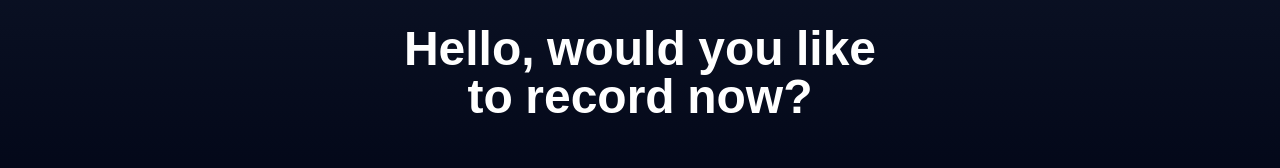
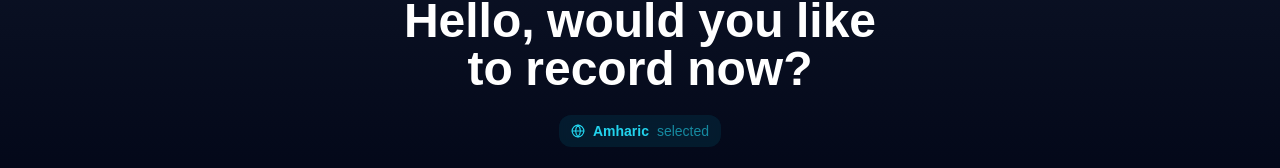
Before and after one commit to selamawitk/Ethio-talk, a React (Vite) app in the folder frontend/: page / in a window 1280 px wide. Shown: the part 215-383 px from the top of the page. Built offline with nearby package versions, Linux system fonts and the light colour scheme; no server answers.

Commit message:
feat: show selected language badge on HomePage idle state

```diff
--- a/frontend/src/pages/HomePage.jsx
+++ b/frontend/src/pages/HomePage.jsx
@@ -343,6 +343,11 @@ export default function HomePage({ darkMode, selectedLanguage }) {
                     <br />
                     to record now?
                   </motion.h1>
+                  <motion.div variants={fadeInUp} className="flex items-center gap-2 px-3 py-1.5 rounded-xl backdrop-blur-sm text-xs md:text-sm bg-cyan-500/10 text-cyan-400">
+                    <Globe className="w-3.5 h-3.5" />
+                    <span className="font-semibold">{getLanguageName(selectedLanguage)}</span>
+                    <span className="opacity-60">selected</span>
+                  </motion.div>
                   {!recognitionSupported && (
                     <motion.p variants={fadeInUp} className="text-red-400 text-sm text-center">
                       Speech recognition not supported in this browser. Please use Chrome on desktop or Android.
```
